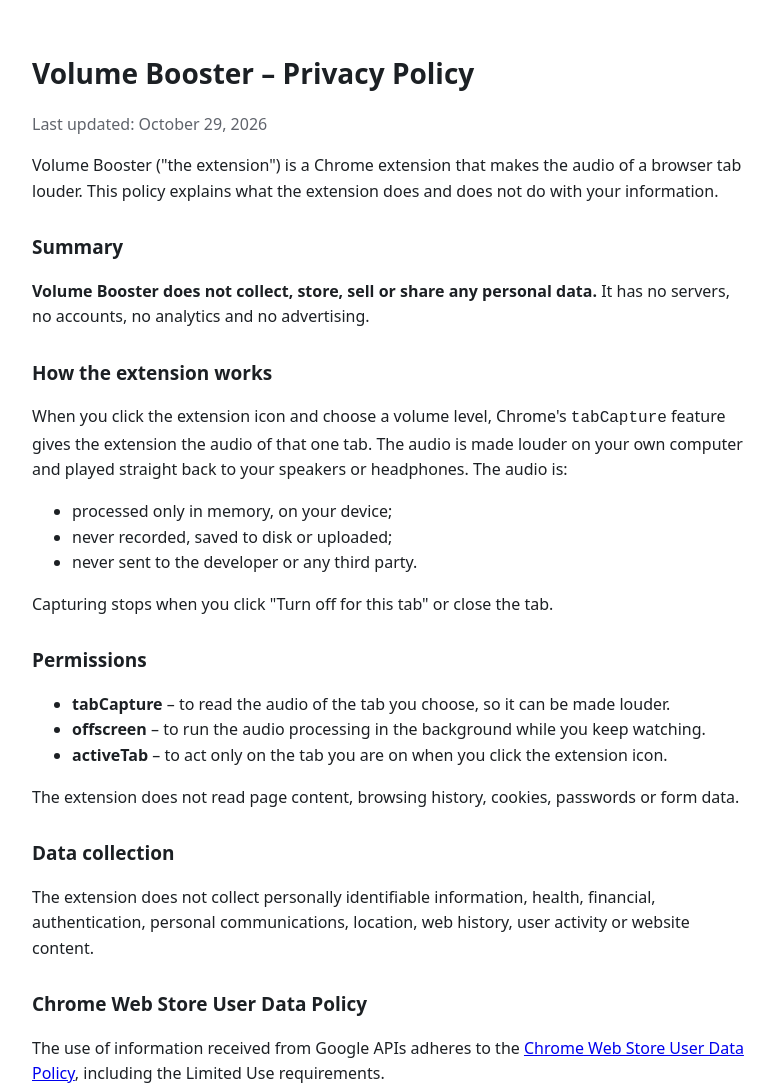
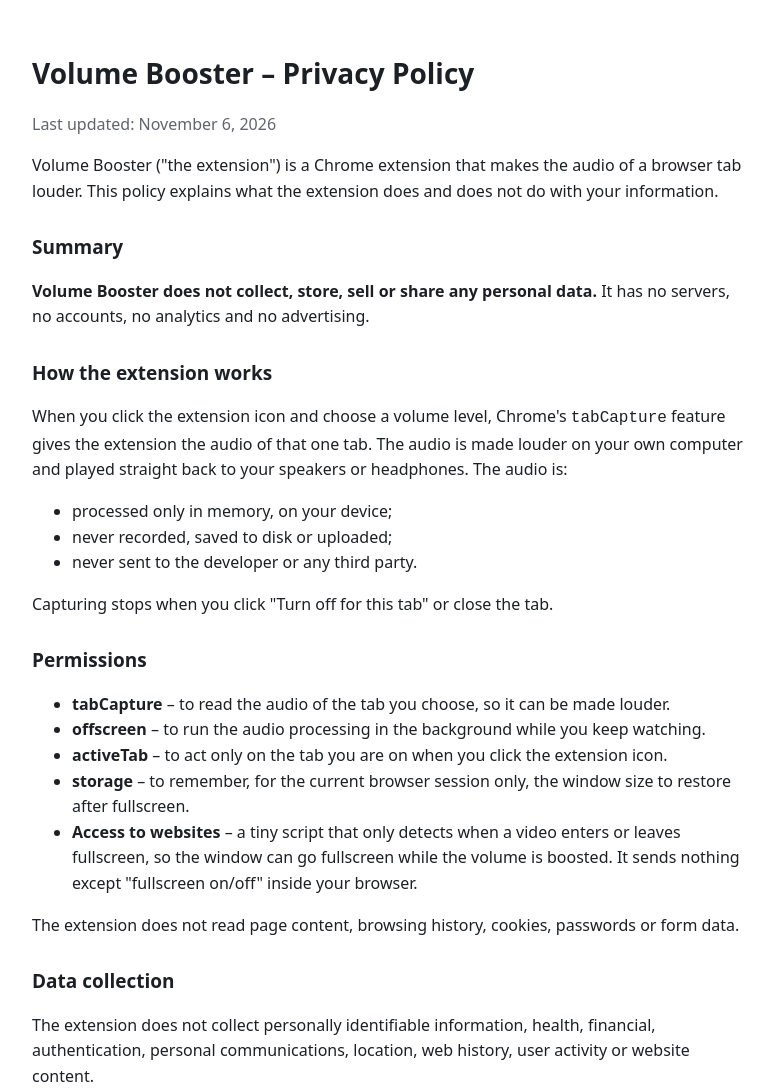
Before and after one commit to Kashifalirajper/volume-booster-privacy, a plain HTML site: page index.html in a window 1280 px wide. Shown: the top 1092 px of the page, without its empty margins (248-1022 px from the left). Drawn offline with Linux system fonts and the light colour scheme.

Commit message:
Add files via upload

```diff
--- a/index.html
+++ b/index.html
@@ -13,7 +13,7 @@
 </head>
 <body>
   <h1>Volume Booster – Privacy Policy</h1>
-  <p class="muted">Last updated: October 29, 2026</p>
+  <p class="muted">Last updated: November 6, 2026</p>
 
   <p>Volume Booster ("the extension") is a Chrome extension that makes the audio of a browser tab louder. This policy explains what the extension does and does not do with your information.</p>
 
@@ -34,6 +34,8 @@
     <li><strong>tabCapture</strong> – to read the audio of the tab you choose, so it can be made louder.</li>
     <li><strong>offscreen</strong> – to run the audio processing in the background while you keep watching.</li>
     <li><strong>activeTab</strong> – to act only on the tab you are on when you click the extension icon.</li>
+    <li><strong>storage</strong> – to remember, for the current browser session only, the window size to restore after fullscreen.</li>
+    <li><strong>Access to websites</strong> – a tiny script that only detects when a video enters or leaves fullscreen, so the window can go fullscreen while the volume is boosted. It sends nothing except "fullscreen on/off" inside your browser.</li>
   </ul>
   <p>The extension does not read page content, browsing history, cookies, passwords or form data.</p>
 
```
